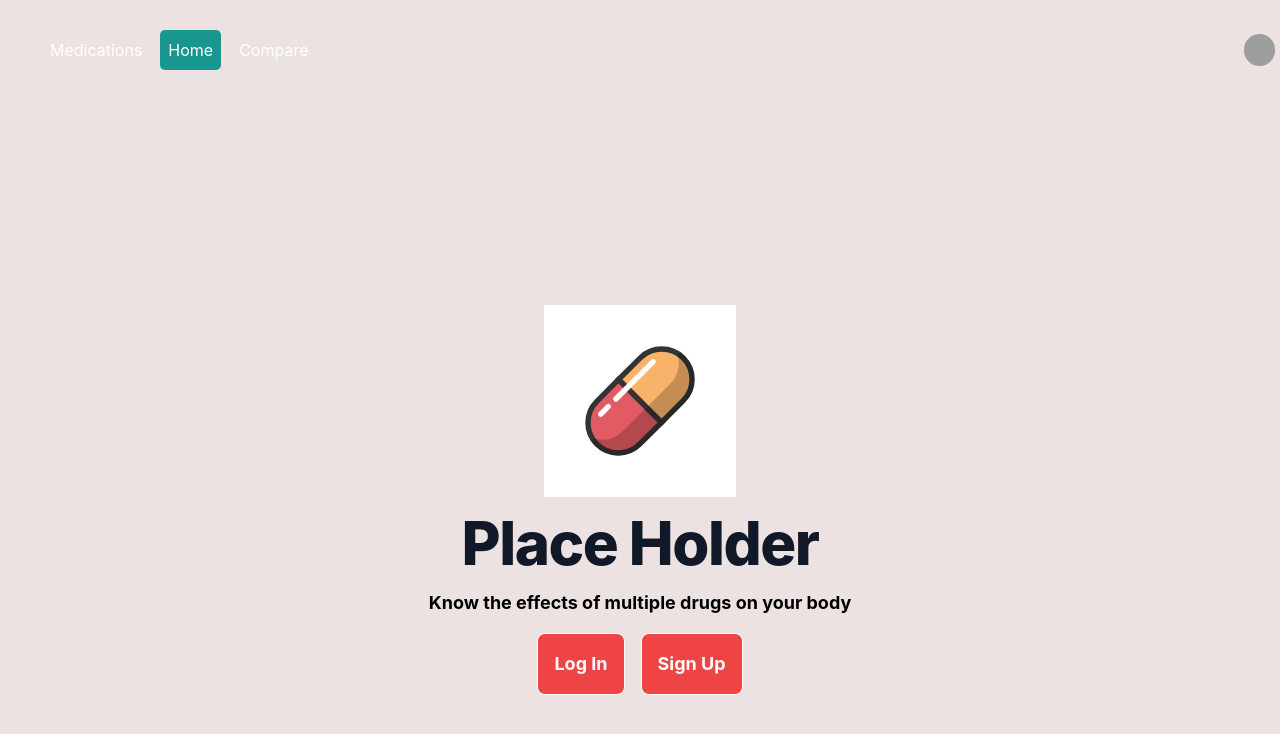
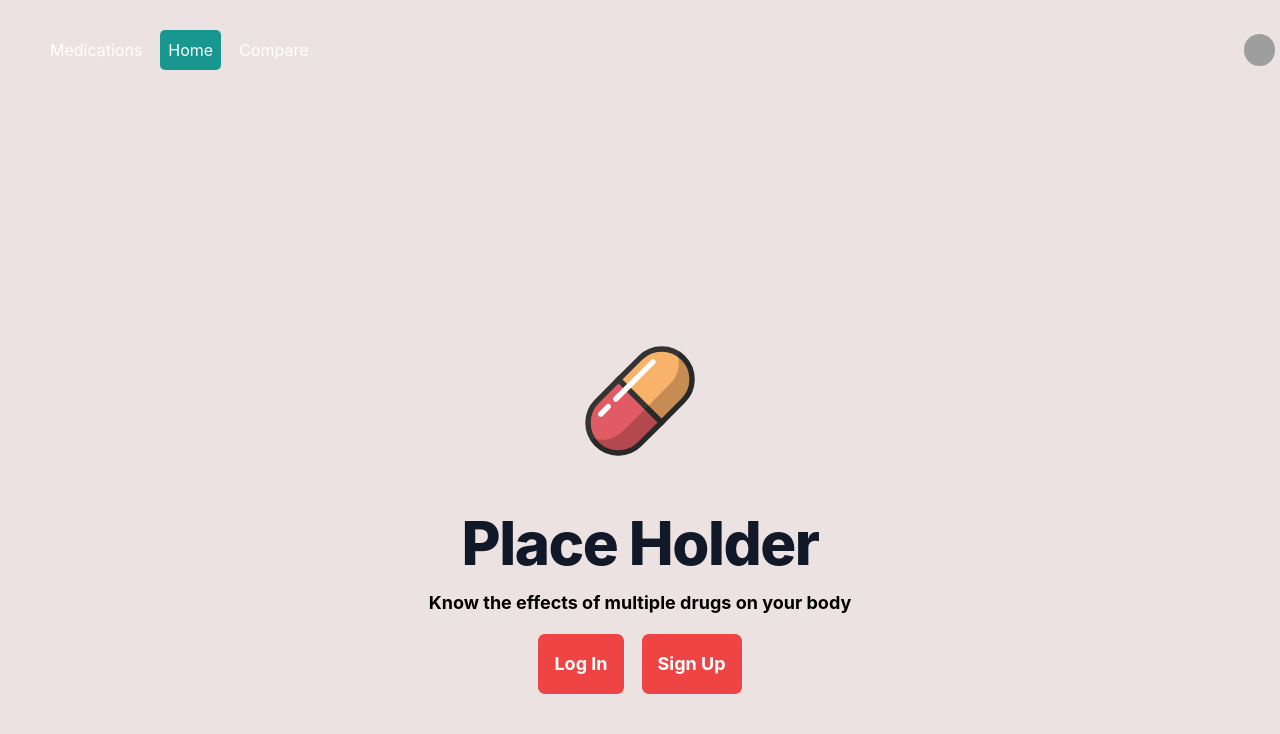
Before and after one commit to Silicon-Smugglers/Front-End, a React (Create React App) app: page / in a window 1280 px wide. Shown: the top 734 px of the page. Built offline with nearby package versions, Linux system fonts and the light colour scheme; grey boxes are pictures that could not be loaded.

Commit message:
chage pill logo and icon

```diff
--- a/public/index.html
+++ b/public/index.html
@@ -2,7 +2,7 @@
 <html lang="en">
   <head>
     <meta charset="utf-8" />
-    <link rel="icon" href="%PUBLIC_URL%/favicon.ico" />
+    <link rel="icon" href="%PUBLIC_URL%/pill_image_static.png" />
     <meta name="viewport" content="width=device-width, initial-scale=1" />
     <meta name="theme-color" content="#000000" />
     <meta
--- a/src/components/ColourChangingButton.js
+++ b/src/components/ColourChangingButton.js
@@ -1,5 +1,6 @@
 import React from 'react';
 
+{/*npm install class-variance-authority react tailwind-merge*/}
 export function ColorChangingButton({
   component: Component = 'button',
   children,
@@ -12,7 +13,7 @@ export function ColorChangingButton({
       className={`p-4 rounded-lg border transition-all duration-300 ease-in-out ${
         buttonProps.pressed
           ? 'bg-white border-red-500 text-red-500 font-semibold text-lg'
-          : 'bg-red-500 border-white text-white font-bold text-lg'
+          : 'bg-red-500 text-white font-bold text-lg'
       } hover:bg-white hover:border-red-500 hover:text-red-500`}
       onClick={(e) => e.preventDefault()}
     >
```
Also changed, not shown: public/manifest.json, public/pill_image.svg, public/pill_image_static.png (added).
